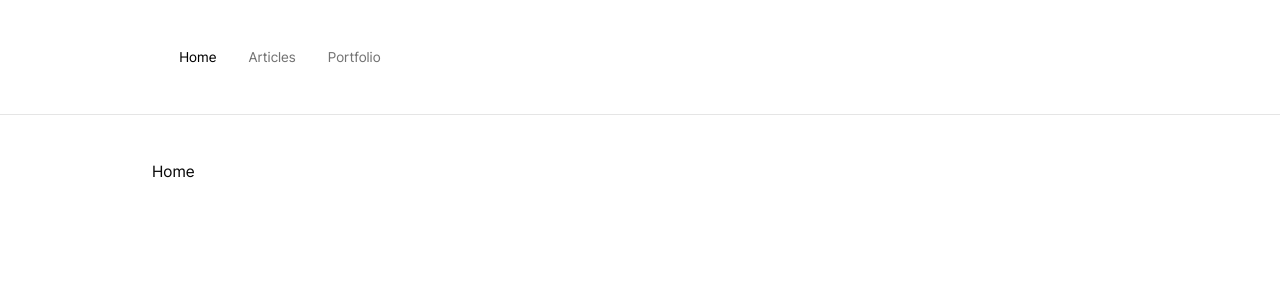
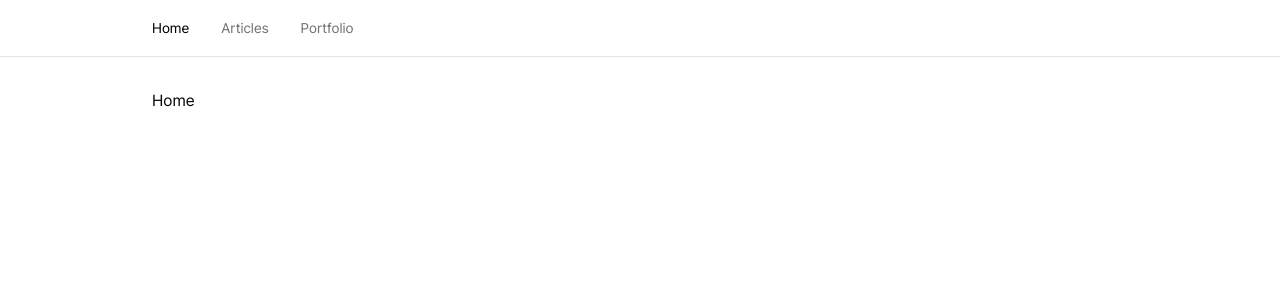
Before and after one commit to smosco/smosco.blog, a Next.js app: page / in a window 1280 px wide. Shown: the top 300 px of the page. Built offline with nearby package versions, Linux system fonts and the light colour scheme.

Commit message:
feat: Markdown 전용 컴포넌트 및 CSS 분리

```diff
--- a/src/app/articles/[slug]/page.tsx
+++ b/src/app/articles/[slug]/page.tsx
@@ -1,3 +1,4 @@
+import MarkdownContent from '@/components/MarkdownContent';
 import { getPostBySlug } from '@/lib/markdown';
 
 export default async function BlogPostPage({
@@ -51,10 +52,12 @@
           className="w-full rounded-lg mb-4"
         />
       )}
-      <article
-        className="prose prose-lg text-gray-800"
-        dangerouslySetInnerHTML={{ __html: post.contentHtml }}
-      />
+      <MarkdownContent>
+        <article
+          className="prose prose-lg text-gray-800"
+          dangerouslySetInnerHTML={{ __html: post.contentHtml }}
+        />
+      </MarkdownContent>
       <hr className="mt-8" />
       <footer>
         <a
--- a/src/app/globals.css
+++ b/src/app/globals.css
@@ -2,15 +2,7 @@
 @tailwind components;
 @tailwind utilities;
 
-body {
-  font-family: Arial, Helvetica, sans-serif;
-}
-
-@layer utilities {
-  .text-balance {
-    text-wrap: balance;
-  }
-}
+@import './markdown.css';
 
 @layer base {
   :root {
@@ -33,38 +25,30 @@
     --border: 0 0% 89.8%;
     --input: 0 0% 89.8%;
     --ring: 0 0% 3.9%;
-    --chart-1: 12 76% 61%;
-    --chart-2: 173 58% 39%;
-    --chart-3: 197 37% 24%;
-    --chart-4: 43 74% 66%;
-    --chart-5: 27 87% 67%;
     --radius: 0.5rem;
+    --font-pretendard: 'Pretendard', sans-serif;
   }
+
   .dark {
     --background: 0 0% 3.9%;
     --foreground: 0 0% 98%;
-    --card: 0 0% 3.9%;
+    --card: 0 0% 13.7%;
     --card-foreground: 0 0% 98%;
-    --popover: 0 0% 3.9%;
+    --popover: 0 0% 13.7%;
     --popover-foreground: 0 0% 98%;
-    --primary: 0 0% 98%;
+    --primary: 0 0% 96.1%;
     --primary-foreground: 0 0% 9%;
-    --secondary: 0 0% 14.9%;
-    --secondary-foreground: 0 0% 98%;
-    --muted: 0 0% 14.9%;
-    --muted-foreground: 0 0% 63.9%;
-    --accent: 0 0% 14.9%;
-    --accent-foreground: 0 0% 98%;
-    --destructive: 0 62.8% 30.6%;
-    --destructive-foreground: 0 0% 98%;
-    --border: 0 0% 14.9%;
-    --input: 0 0% 14.9%;
-    --ring: 0 0% 83.1%;
-    --chart-1: 220 70% 50%;
-    --chart-2: 160 60% 45%;
-    --chart-3: 30 80% 55%;
-    --chart-4: 280 65% 60%;
-    --chart-5: 340 75% 55%;
+    --secondary: 0 0% 9%;
+    --secondary-foreground: 0 0% 96.1%;
+    --muted: 0 0% 9%;
+    --muted-foreground: 0 0% 54.9%;
+    --accent: 0 0% 9%;
+    --accent-foreground: 0 0% 96.1%;
+    --destructive: 0 0% 98%;
+    --destructive-foreground: 0 0% 3.9%;
+    --border: 0 0% 20%;
+    --input: 0 0% 20%;
+    --ring: 0 0% 96.1%;
   }
 }
 
@@ -74,215 +58,6 @@
   }
   body {
     @apply bg-background text-foreground;
+    font-family: var(--font-pretendard), Arial, sans-serif;
   }
 }
-
-body {
-  font-family: var(--font-pretendard);
-}
-
-/* Generic styles */
-:root {
-  --column-width: 67ch;
-  --line-width: 0.125rem;
-  --line-height: 1.7;
-
-  --one-line: calc(var(--line-height) * 0.5rem);
-  --half-line: calc(var(--one-line) * 0.25rem);
-
-  background-color: var(--background-color);
-  color: var(--color);
-}
-
-:is(body, article, main, figure) > :is(img, video):not(.exclude) {
-  max-width: 100%;
-}
-
-hr {
-  color: inherit;
-  border: 0;
-  border-top: 1px dashed #212529;
-}
-
-/* Vertical Rhythm */
-p,
-ul,
-ol,
-figcaption,
-nav,
-td,
-th,
-label {
-  line-height: var(--line-height);
-}
-
-h1,
-h2,
-h3,
-h4,
-h5,
-h6,
-p,
-blockquote,
-hr,
-footer,
-header,
-nav,
-figure,
-figcaption,
-:is(ul, ol):not(li > *),
-:is(body, article, main) > :is(img, video, details):not(.exclude),
-table,
-article > aside,
-article > aside {
-  margin: var(--one-line) 0;
-}
-
-/* Headings */
-h1 {
-  font-size: 2.5rem;
-  font-weight: 800;
-  line-height: calc(var(--line-height) * 2rem);
-  margin-top: 0;
-  margin-bottom: 0;
-  padding-bottom: 0;
-}
-
-h2 {
-  font-size: 2rem;
-  font-weight: 700;
-  line-height: calc(var(--line-height) * 2rem);
-  margin-bottom: calc(var(--line-height) * 0.5rem);
-  padding-top: calc(var(--line-height) * 2rem);
-}
-
-h3 {
-  font-size: 1.75rem;
-  font-weight: 600;
-  line-height: calc(var(--line-height) * 1.2rem);
-  margin-bottom: calc(var(--line-height) * 0.25rem);
-  padding-top: calc(var(--line-height) * 1.5rem);
-}
-
-h4 {
-  font-size: 1.5rem;
-  font-weight: 500;
-  line-height: calc(var(--line-height) * 1.2rem);
-  margin-bottom: calc(var(--line-height) * 0.25rem);
-  padding-top: calc(var(--line-height) * 1.25rem);
-}
-
-h5,
-h6 {
-  font-size: 1.25rem;
-  line-height: calc(var(--line-height) * 1.2rem);
-  margin-bottom: calc(var(--line-height) * 0.25rem);
-  padding-top: calc(var(--line-height) * 1rem);
-}
-
-:is(h3, h4, h5, h6) + * {
-  margin-top: 0;
-}
-
-/* Justification (default off; use data-justify="on" on <html> to enable) */
-/* 67ch (var(--column-width) / 95% (column max-width) === 70.526315789ch */
-@media (min-width: 70.5ch) {
-  [data-justify='on'] body {
-    text-align: justify;
-    text-justify: inter-character;
-  }
-}
-
-/* Tables */
-table:not(.exclude) {
-  display: block;
-  width: 100%;
-  overflow: auto;
-  border-collapse: collapse;
-}
-
-table:not(.exclude) :is(td, th) {
-  padding: calc(var(--line-height) * 0.25rem);
-  border: var(--line-width) solid;
-}
-
-table:not(.exclude) td {
-  word-wrap: break-word;
-}
-
-/* inline code */
-:not(pre) > code * {
-  font-family: 'Fira Code', monospace !important;
-  background-color: inherit;
-  padding: 0.11rem 0.3rem;
-  margin-right: 0.2rem;
-  border: 1px solid var(--inline-code-background-color);
-  border-radius: 0.3rem;
-  background-color: var(--inline-code-background-color);
-  font-size: 0.9rem;
-}
-
-pre {
-  padding: 1.5rem;
-  border-radius: 0.8rem;
-  margin-left: -1.2rem;
-  margin-right: -1.2rem;
-  overflow: auto;
-  line-height: 1.5rem;
-}
-
-pre[class*='language-']::-webkit-scrollbar {
-  display: none;
-}
-
-pre * {
-  font-family: 'Fira Code', monospace !important;
-  font-size: 0.9rem;
-  font-weight: 400;
-  letter-spacing: -0.03rem;
-  white-space: pre;
-
-  -moz-tab-size: 2;
-  -o-tab-size: 2;
-  tab-size: 2;
-}
-
-article {
-  word-wrap: break-word;
-  word-break: keep-all;
-}
-
-blockquote:not(.exclude) {
-  padding-left: var(--one-line);
-  border-left: var(--line-width) solid;
-}
-
-article ul,
-ol {
-  padding-left: calc(var(--line-height) * 1rem);
-}
-article > ul {
-  list-style: square;
-}
-
-article > ul ul {
-  list-style: circle;
-}
-
-article > ul ul ul {
-  list-style: disc;
-}
-
-article > ol {
-  list-style: auto;
-}
-
-ul,
-ol > ul,
-ol {
-  padding-left: calc(var(--line-height) * 1rem);
-}
-
-article a {
-  color: #4055dc;
-}
--- /dev/null
+++ b/src/app/markdown.css
@@ -0,0 +1,86 @@
+/* Markdown-specific styles */
+.markdown-content {
+  /* Typography */
+  --line-height: 1.7;
+  line-height: var(--line-height);
+
+  /* Vertical Rhythm */
+  & > * {
+    margin-bottom: 1.5rem;
+  }
+
+  /* Headings */
+  & h1 {
+    @apply text-4xl font-extrabold mb-6 mt-12;
+  }
+
+  & h2 {
+    @apply text-3xl font-bold mb-4 mt-10;
+  }
+
+  & h3 {
+    @apply text-2xl font-semibold mb-3 mt-8;
+  }
+
+  & h4 {
+    @apply text-xl font-medium mb-2 mt-6;
+  }
+
+  & h5,
+  & h6 {
+    @apply text-lg font-medium mb-2 mt-4;
+  }
+
+  /* Paragraphs and Lists */
+  & p,
+  & ul,
+  & ol {
+    @apply mb-4;
+  }
+
+  & ul {
+    @apply list-disc pl-5;
+  }
+
+  & ol {
+    @apply list-decimal pl-5;
+  }
+
+  /* Blockquotes */
+  & blockquote {
+    @apply pl-4 border-l-4 border-gray-300 italic my-4;
+  }
+
+  /* Code blocks */
+  & pre {
+    @apply bg-gray-100 p-4 rounded-lg overflow-x-auto my-4;
+  }
+
+  & :not(pre) > code {
+    @apply bg-gray-100 px-1 py-0.5 rounded text-sm;
+  }
+
+  /* Links */
+  & a {
+    @apply text-blue-600 hover:underline;
+  }
+
+  /* Images */
+  & img {
+    @apply max-w-full h-auto my-4;
+  }
+
+  /* Tables */
+  & table {
+    @apply w-full border-collapse my-4;
+  }
+
+  & th,
+  & td {
+    @apply border border-gray-300 px-3 py-2;
+  }
+
+  & th {
+    @apply bg-gray-100 font-semibold;
+  }
+}
--- /dev/null
+++ b/src/components/MarkdownContent.tsx
@@ -0,0 +1,7 @@
+export default function MarkdownContent({
+  children,
+}: {
+  children: React.ReactNode;
+}) {
+  return <div className="markdown-content">{children}</div>;
+}
```
